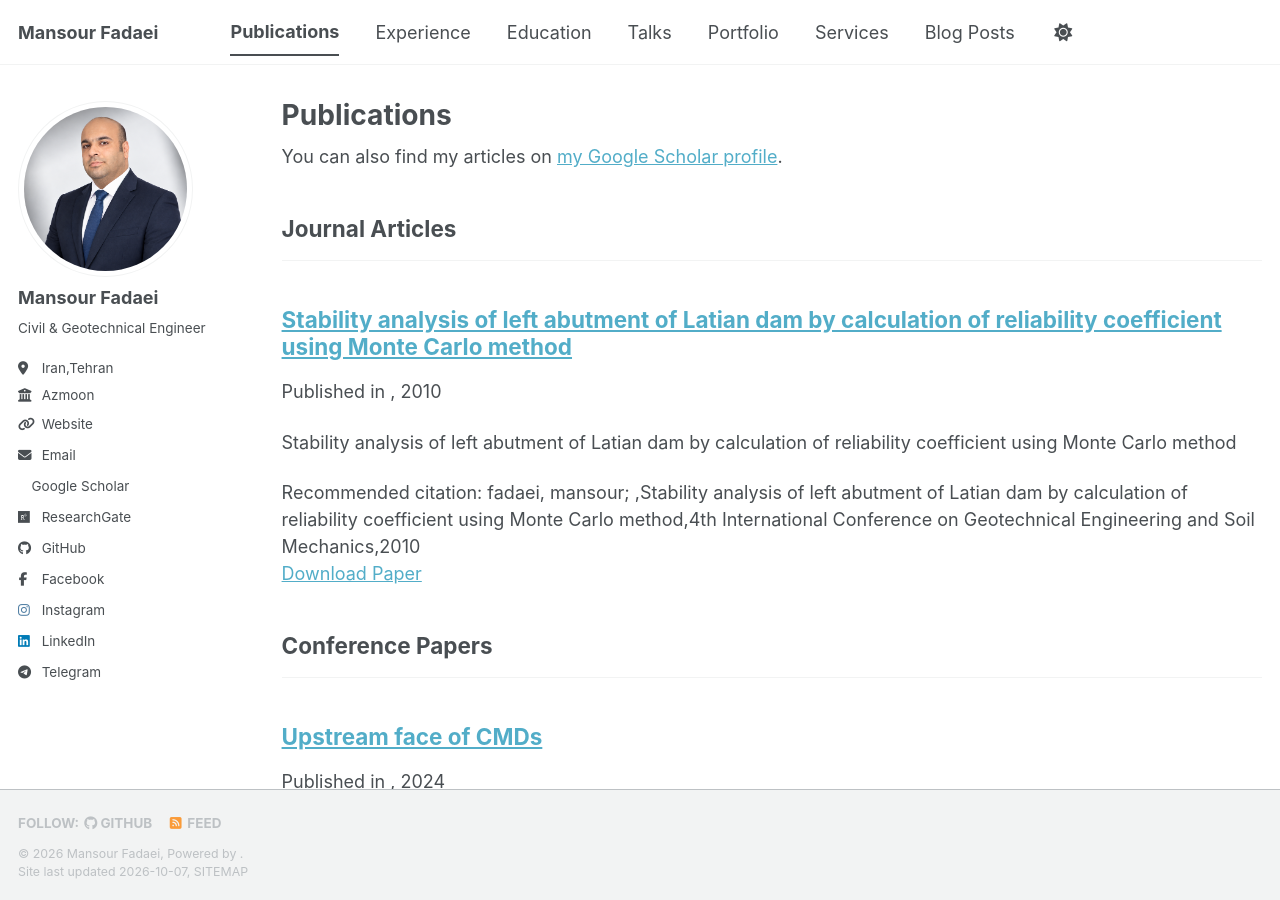
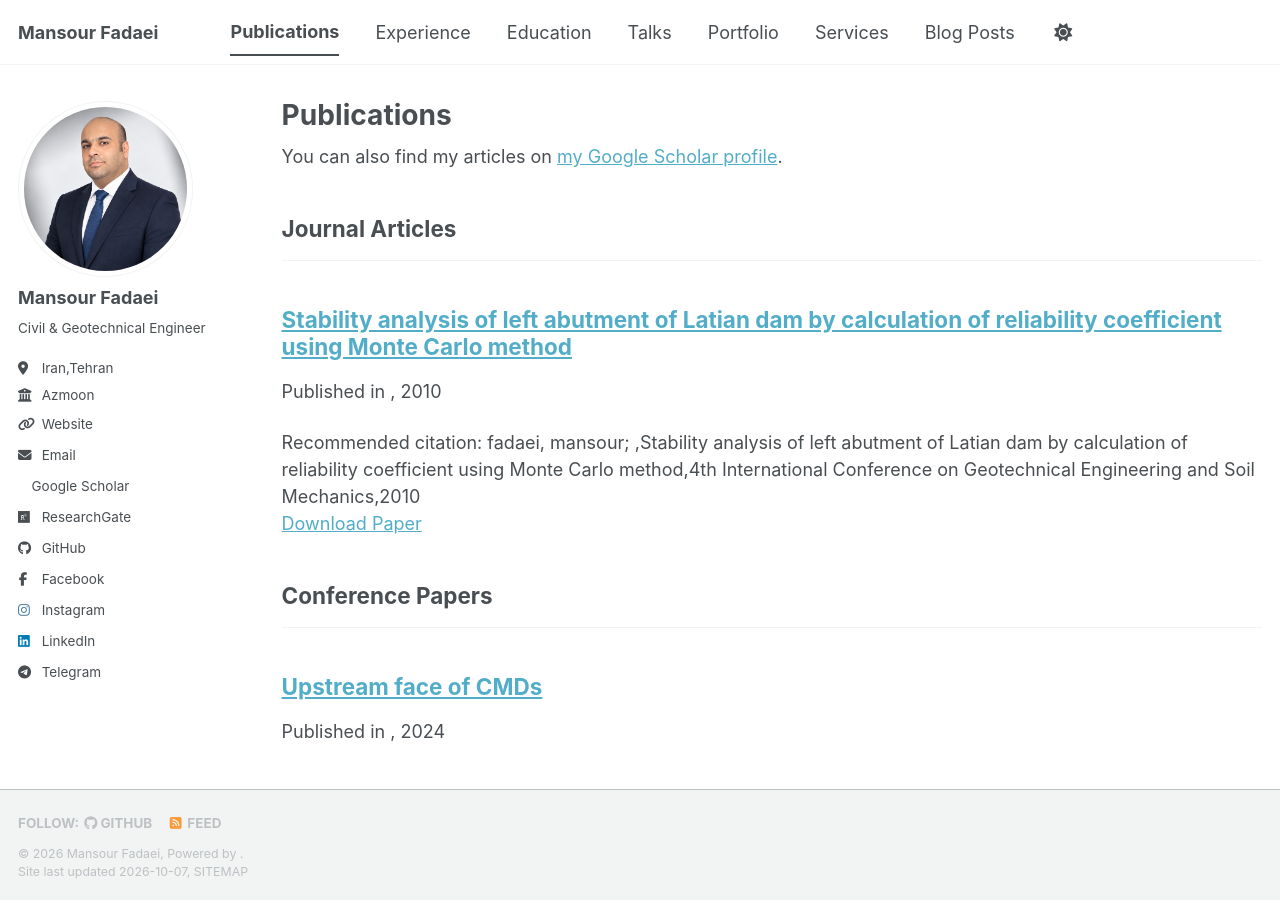
Before and after one commit to geo-eng/geo-eng.github.io, a Jekyll site: the page built from publications.html, in a window 1280 px wide and 900 px high. Built offline with Jekyll 4.4.1, drawn with Linux system fonts in a browser that asks for light colours; a style sheet for code colours, icons or effects is not loaded.

Commit message:
Update Stability analysis of left abutment of Latian dam by calculation of reliability coefficient using Monte Carlo method.md

```diff
--- a/_publications/Stability analysis of left abutment of Latian dam by calculation of reliability coefficient using Monte Carlo method.md
+++ b/_publications/Stability analysis of left abutment of Latian dam by calculation of reliability coefficient using Monte Carlo method.md
@@ -3,7 +3,7 @@ title: "Stability analysis of left abutment of Latian dam by calculation of reli
 collection: publications
 category: manuscripts
 permalink: /publication/Stability analysis of left abutment of Latian dam by calculation of reliability coefficient using Monte Carlo method
-excerpt: 'Stability analysis of left abutment of Latian dam by calculation of reliability coefficient using Monte Carlo method'
+excerpt: ''
 date: 2010-11-01
 venue: ''
 paperurl: 'https://www.researchgate.net/publication/351868473_Stability_analysis_of_left_abutment_of_Latian_dam_by_calculation_of_reliability_coefficient_using_Monte_Carlo_method?_sg%5B0%5D=BngsZQk2T8_lH9XjzQVwVqY5lI9JpS-09sgmKRJlFO9IbveNxTIHcj0kSr3sAN3kZupD-_B8ru8CvUn5Xxo1TXuOTbB5k1kawT0T5DYC.M_C8IhbHiCxo3ZAy_h84_S4fRv0CR1SAWEe3nP11rIoFJWmfrsUI1oeSmINYQFM1cV_iELVcKESj2N4esxir7A&_tp=eyJjb250ZXh0Ijp7ImZpcnN0UGFnZSI6ImhvbWUiLCJwYWdlIjoicHJvZmlsZSIsInByZXZpb3VzUGFnZSI6InByb2ZpbGUiLCJwb3NpdGlvbiI6InBhZ2VDb250ZW50Iiwic3ViUGFnZSI6InJlc2VhcmNoIn19'
```
